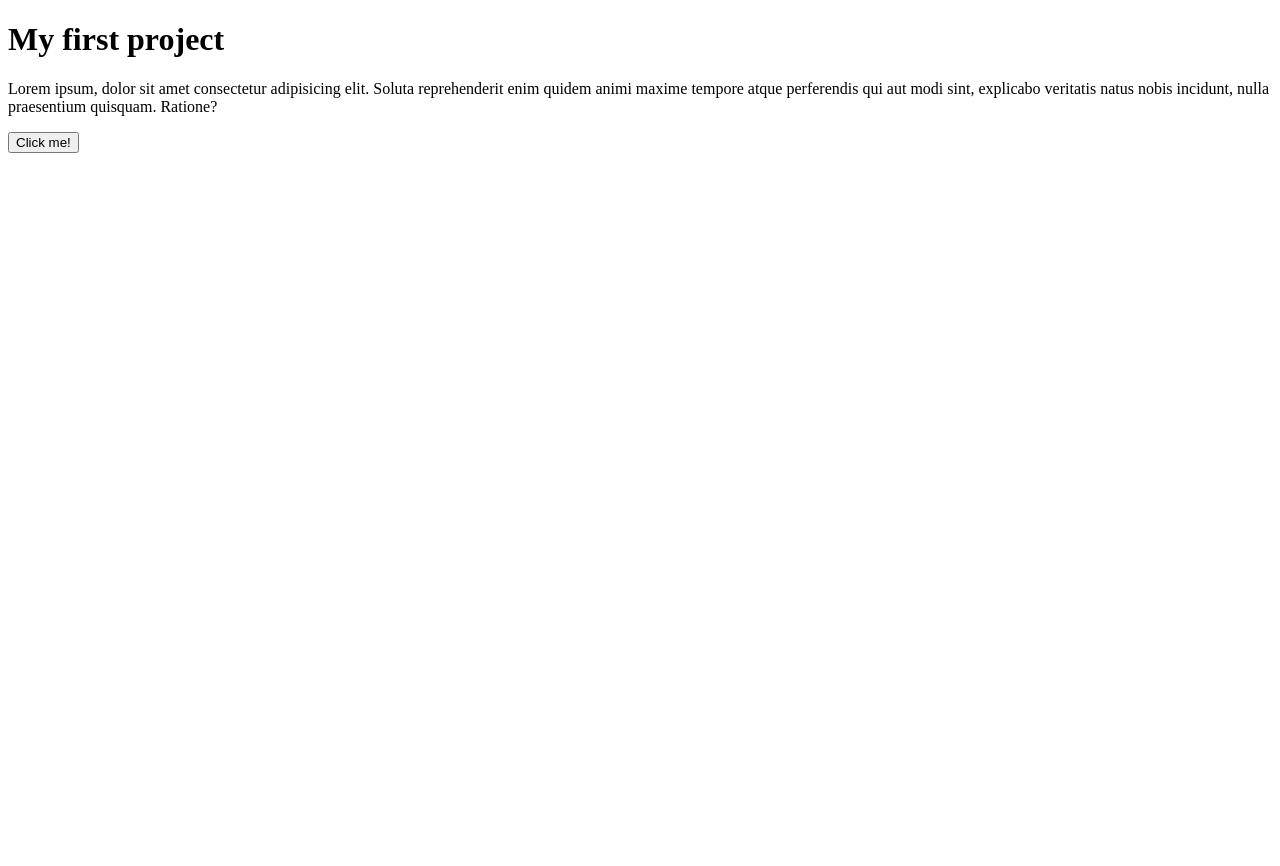
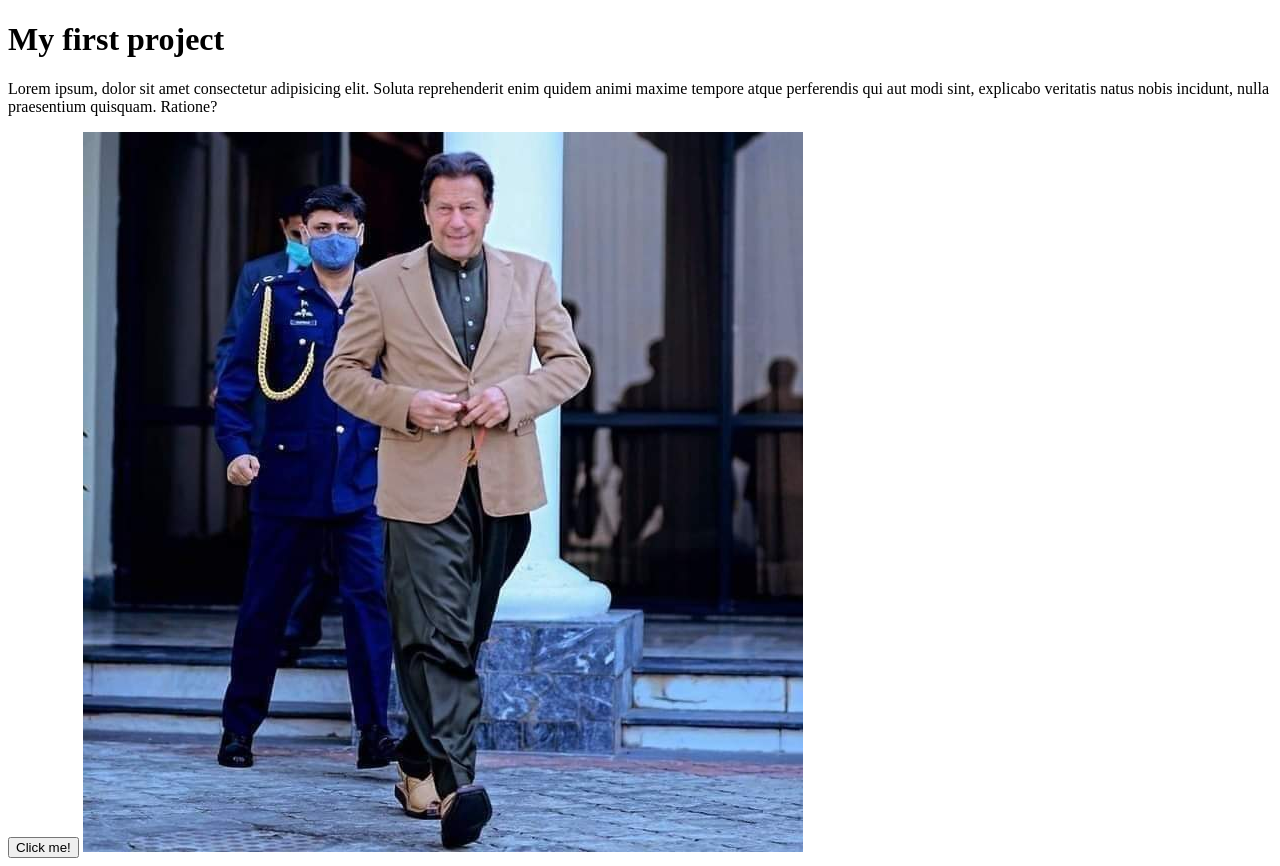
Before and after one commit to Junaidalishah/myFirstProject, a plain HTML site: page index.html in a window 1280 px wide. Before the commit the page ends 800 px from the top, so only its background shows below. Drawn offline with Linux system fonts and the light colour scheme.

Commit message:
img added

```diff
--- a/index.html
+++ b/index.html
@@ -14,5 +14,7 @@
       quisquam. Ratione?
     </p>
     <button>Click me!</button>
+
+    <img src="./img/FB_IMG_1646808277869.jpg" alt="imran khan" />
   </body>
 </html>
```
Also changed, not shown: img/FB_IMG_1646808277869.jpg (added).
